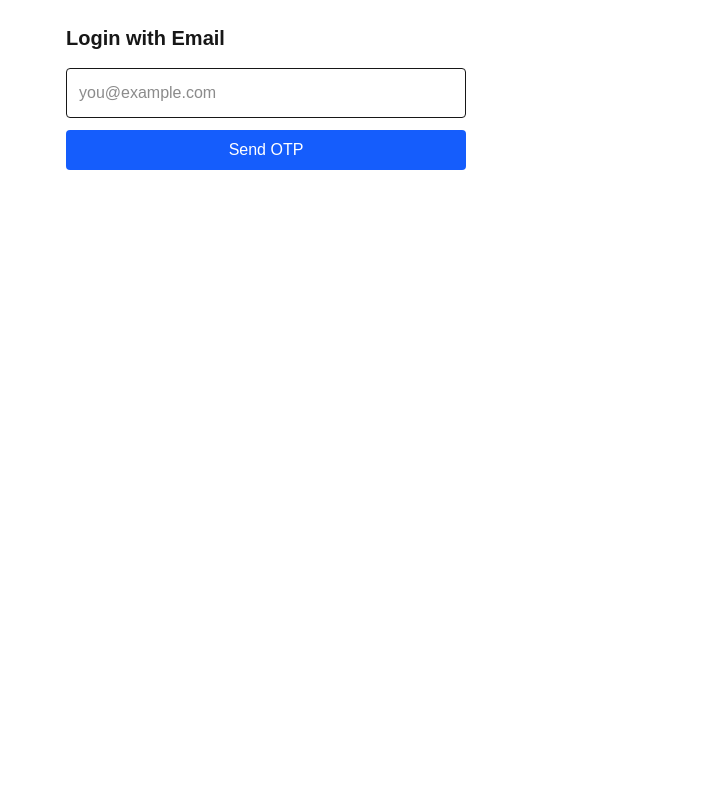
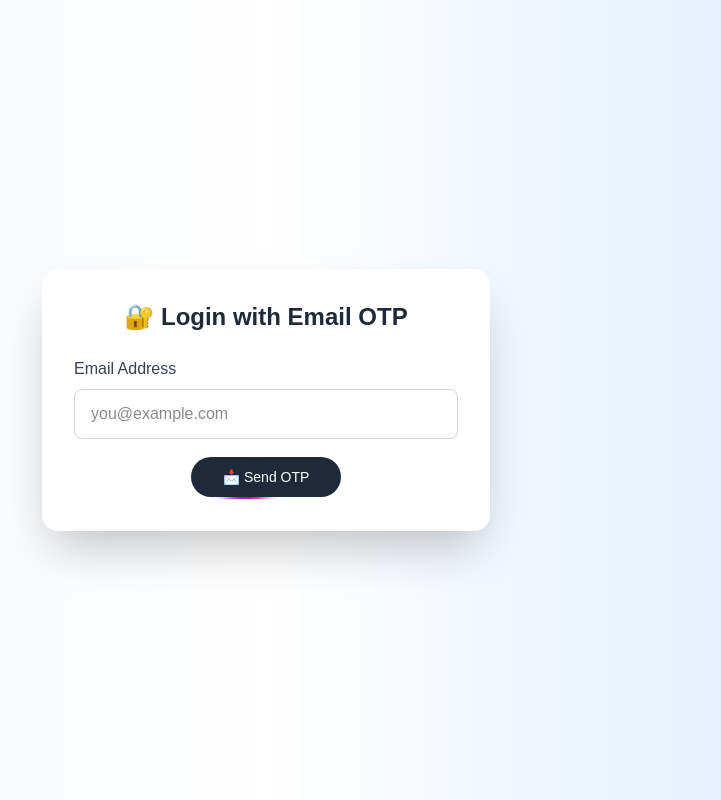
Before and after one commit to rajxxxxer/Reno-Platform-Assign, a Next.js app: page /auth/login in a window 1280 px wide. Shown: the whole page, without its empty margins (374-1095 px from the left). Built offline with nearby package versions, Linux system fonts and the light colour scheme.

Commit message:
designed login and verify

```diff
--- a/app/auth/login/page.js
+++ b/app/auth/login/page.js
@@ -1,17 +1,15 @@
 'use client';
 import { useState } from "react";
 import { useRouter } from "next/navigation";
+import Shinny from "@/app/components/Shinny";
 
 export default function Login() {
   const [email, setEmail] = useState("");
   const [msg, setMsg] = useState("");
   const router = useRouter();
 
-  async function send(e) {
+  const handleSend = async (e) => {
     e.preventDefault();
-    console.log("SENDGRID_API_KEY:", process.env.SENDGRID_API_KEY);
-console.log("REDIS_URL:", process.env.REDIS_URL);
-
     setMsg("Sending...");
     const res = await fetch("/api/send-otp", {
       method: "POST",
@@ -25,21 +23,39 @@ console.log("REDIS_URL:", process.env.REDIS_URL);
     } else {
       setMsg(data.error || "Failed to send OTP");
     }
-  }
+  };
 
   return (
-    <form onSubmit={send} className="max-w-md mx-auto p-6">
-      <h2 className="text-xl font-bold mb-4">Login with Email</h2>
+    <div className="min-h-screen flex items-center justify-center bg-gradient-to-r from-blue-50 via-white to-blue-100 px-4">
+      <form
+        onSubmit={handleSend}
+        className="w-full max-w-md bg-white p-8 rounded-2xl shadow-2xl"
+      >
+        <h2 className="text-2xl font-semibold text-center text-gray-800 mb-6">
+          🔐 Login with Email OTP
+        </h2>
+
+        <label className="block mb-2 text-gray-700 font-medium" htmlFor="email">
+          Email Address
+        </label>
         <input
           value={email}
           onChange={(e) => setEmail(e.target.value)}
           type="email"
+          id="email"
           required
-        className="w-full mb-3 p-3 border rounded"
+          className="w-full px-4 py-3 mb-4 border border-gray-300 rounded-lg focus:outline-none focus:ring-2 focus:ring-blue-500 focus:border-transparent transition"
           placeholder="you@example.com"
         />
-      <button className="w-full py-2 bg-blue-600 text-white rounded">Send OTP</button>
-      <p className="mt-2 text-sm text-red-600">{msg}</p>
+
+        <div className="flex justify-center">
+          <Shinny onclick={handleSend} val={"📩 Send OTP"} />
+        </div>
+
+        {msg && (
+          <p className="mt-4 text-center text-sm text-red-600">{msg}</p>
+        )}
       </form>
+    </div>
   );
 }
--- a/app/auth/verify/page.js
+++ b/app/auth/verify/page.js
@@ -1,6 +1,7 @@
 'use client';
 import { useState } from "react";
 import { useRouter, useSearchParams } from "next/navigation";
+import Shinny from "@/app/components/Shinny";
 
 export default function Verify() {
   const [otp, setOtp] = useState("");
@@ -9,8 +10,9 @@ export default function Verify() {
   const search = useSearchParams();
   const email = search.get("email");
 
-  async function verify(e) {
+  const handleVerify = async (e) => {
     e.preventDefault();
+
     const res = await fetch("/api/verify-otp", {
       method: "POST",
       headers: { "Content-Type": "application/json" },
@@ -23,22 +25,42 @@ export default function Verify() {
     } else {
       setMsg(data.error || "Invalid OTP");
     }
-  }
+  };
 
   return (
-    <form onSubmit={verify} className="max-w-md mx-auto p-6">
-      <h2 className="text-xl font-bold mb-4">Enter OTP sent to {email}</h2>
+    <div className="min-h-screen flex items-center justify-center bg-gradient-to-r from-blue-50 via-white to-blue-100 px-4">
+      <form
+        onSubmit={handleVerify}
+        className="w-full max-w-md bg-white p-8 rounded-2xl shadow-2xl"
+      >
+        <h2 className="text-2xl font-semibold text-center text-gray-800 mb-6">
+          ✅ Verify OTP
+        </h2>
+
+        <p className="text-center text-sm text-gray-600 mb-4">
+          Enter the 6-digit OTP sent to <span className="font-medium">{email}</span>
+        </p>
+
         <input
           value={otp}
-        onChange={(e) => setOtp(e.target.value.replace(/\D/g, "").slice(0, 6))}
+          onChange={(e) =>
+            setOtp(e.target.value.replace(/\D/g, "").slice(0, 6))
+          }
           inputMode="numeric"
           maxLength={6}
           required
-        className="w-full mb-3 p-3 border text-center"
+          className="w-full px-4 py-3 mb-4 text-center text-lg tracking-widest border border-gray-300 rounded-lg focus:outline-none focus:ring-2 focus:ring-green-500 focus:border-transparent transition"
           placeholder="123456"
         />
-      <button className="w-full py-2 bg-green-600 text-white rounded">Verify & Login</button>
-      <p className="mt-2 text-sm text-red-600">{msg}</p>
+
+        <div className="flex justify-center">
+          <Shinny onclick={handleVerify} val={"🔓 Verify & Login"} />
+        </div>
+
+        {msg && (
+          <p className="mt-4 text-center text-sm text-red-600">{msg}</p>
+        )}
       </form>
+    </div>
   );
 }
--- a/app/page.js
+++ b/app/page.js
@@ -9,8 +9,7 @@ export default function Home() {
   const [user, setUser] = useState(null);
 
   // Check login on mount
-  useEffect(() => {
-    async function fetchUser() {
+      async function fetchUser() {
       try {
         const res = await fetch("/api/me", { cache: "no-store" });
         if (!res.ok) {
@@ -23,6 +22,9 @@ export default function Home() {
         setUser(null);
       }
     }
+
+  useEffect(() => {
+
 
     fetchUser();
   }, []);
@@ -46,12 +48,10 @@ export default function Home() {
             <span className="text-sm text-gray-700 whitespace-nowrap">
               👋 Hi, <span className="font-semibold">{user.email}</span>
             </span>
-            <button
-              onClick={handleLogout}
-              className="px-4 py-2 bg-red-600 text-white font-medium rounded-lg shadow hover:bg-red-700 transition"
-            >
-              Logout
-            </button>
+            <Shinny onclick={handleLogout}  cl="bg-gradient-to-r from-[#EF4444] to-[#B91C1C]"
+
+              val={" logout"} ></Shinny>
+
           </>
         ) : (
           <button
--- a/lib/authClient.js
+++ /dev/null
@@ -1,16 +0,0 @@
-"use client";
-
-import Cookies from "js-cookie";
-
-export function getUserClient() {
-  const token = Cookies.get("token");
-  if (!token) return null;
-
-  try {
-    // JWT decode without verifying (only client UI ke liye)
-    const payload = JSON.parse(atob(token.split(".")[1]));
-    return payload;
-  } catch (err) {
-    return null;
-  }
-}
```
Lines whose indentation alone changed are shown as unchanged.
